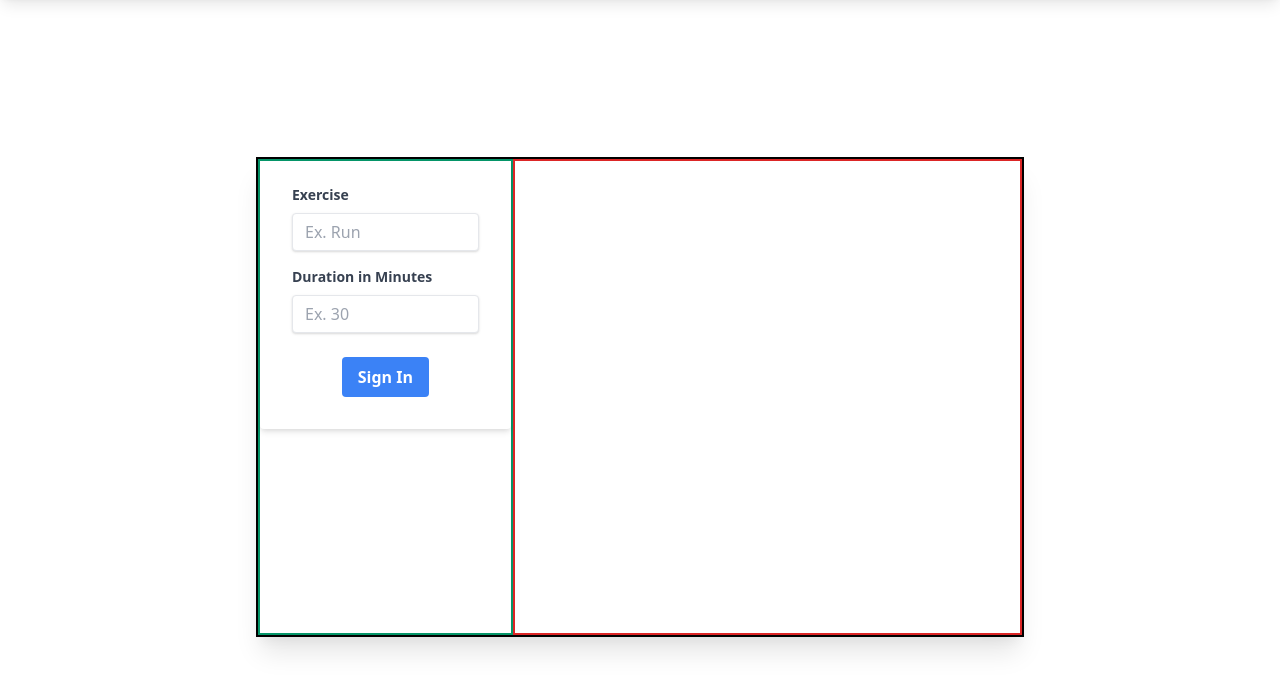
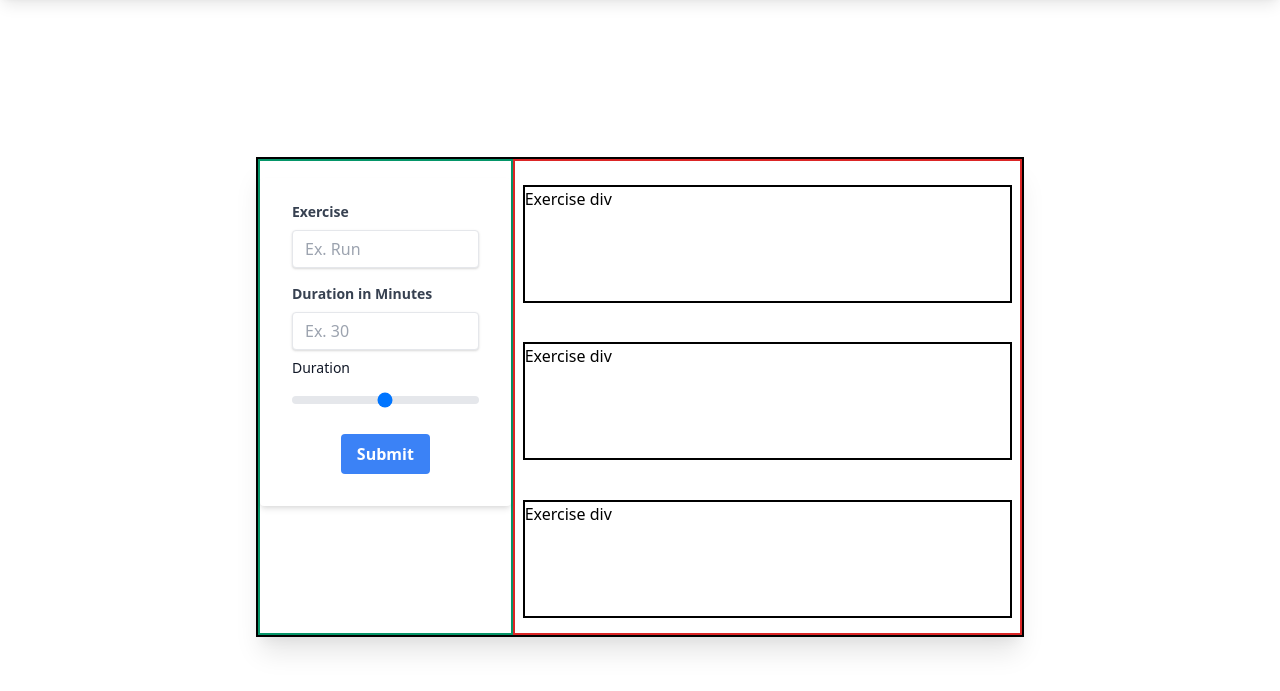
Before and after one commit to pbnj1/No-time-to-weight-app, a plain HTML site: page activityForm.html in a window 1280 px wide. Shown: the part 67-758 px from the top of the page. Drawn offline with nearby package versions, Linux system fonts and the light colour scheme.

Commit message:
Setup general structure with test borders

```diff
--- a/activityForm.html
+++ b/activityForm.html
@@ -46,7 +46,7 @@
         <main class="flex justify-center items-center w-screen h-screen">
             <div class="flex h-3/5 w-3/5 border-2 border-black shadow-xl">
                 <div class="w-1/3 border-2 border-green-600">
-                    <div class="w-full max-w-xs flex justify-center items-center">
+                    <div class="h-4/5 w-full max-w flex justify-center items-center">
                         <form class="bg-white shadow-md rounded px-8 pt-6 pb-8 mb-4">
                           <div class="mb-4">
                             <label class="block text-gray-700 text-sm font-bold mb-2" for="exerciseSearch">
@@ -59,17 +59,21 @@
                               Duration in Minutes
                             </label>
                             <input class="shadow appearance-none border rounded w-full py-2 px-3 text-gray-700 leading-tight focus:outline-none focus:shadow-outline" id="exerciseDuration" type="number" placeholder="Ex. 30">
+                            <label for="default-range" class="block mb-2 text-sm font-medium text-gray-900 dark:text-gray-300 pt-2">Duration</label>
+                            <input id="default-range" type="range" value="50" class="w-full h-2 bg-gray-200 rounded-lg appearance-none cursor-pointer dark:bg-gray-700">
                           </div>
                           <div class="flex items-center justify-center">
                             <button class="bg-blue-500 hover:bg-blue-700 text-white font-bold py-2 px-4 rounded focus:outline-none focus:shadow-outline" type="button">
-                              Sign In
+                              Submit
                             </button>
                           </div>
                         </form>
                     </div>
                 </div>
-                <div class="w-2/3 border-2 border-red-600">
-
+                <div class="w-2/3 border-2 border-red-600 flex flex-wrap">
+                    <div class="w-full h-1/4 border-2 border-black ml-2 mt-6 mr-2 mb-2">Exercise div</div>
+                    <div class="w-full h-1/4 border-2 border-black ml-2 mt-6 mr-2 mb-2">Exercise div</div>
+                    <div class="w-full h-1/4 border-2 border-black ml-2 mt-6 mr-2 mb-2">Exercise div</div>
                 </div>
             </div>
         </main>
```
